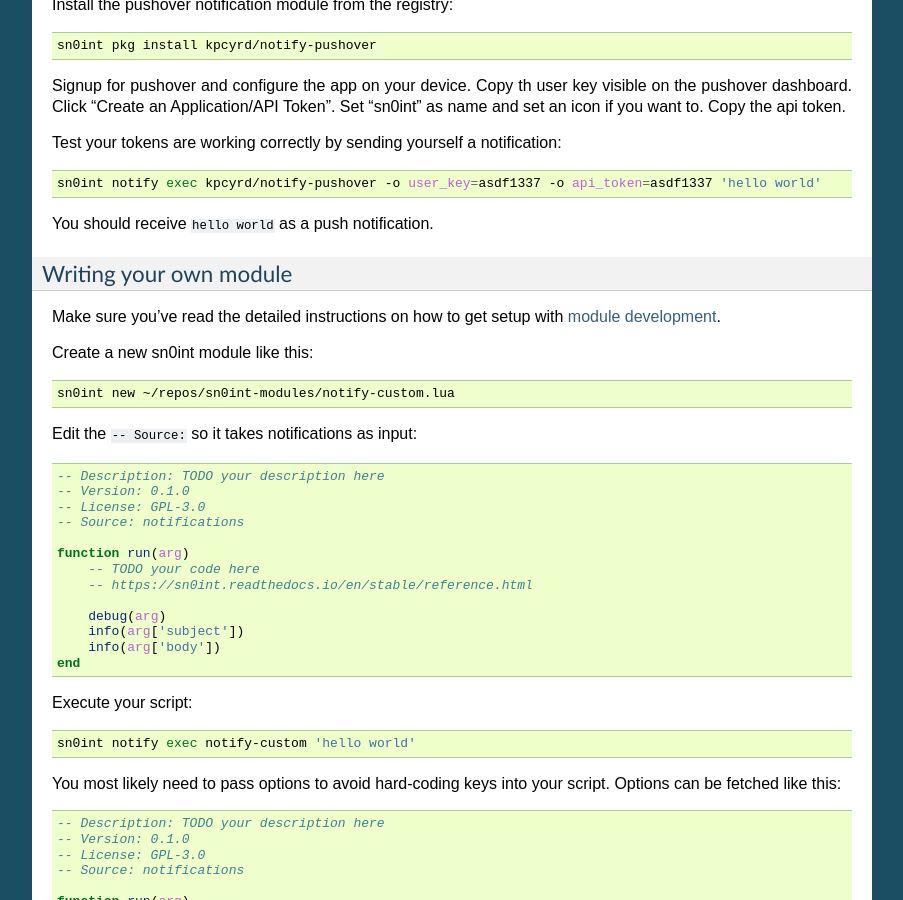
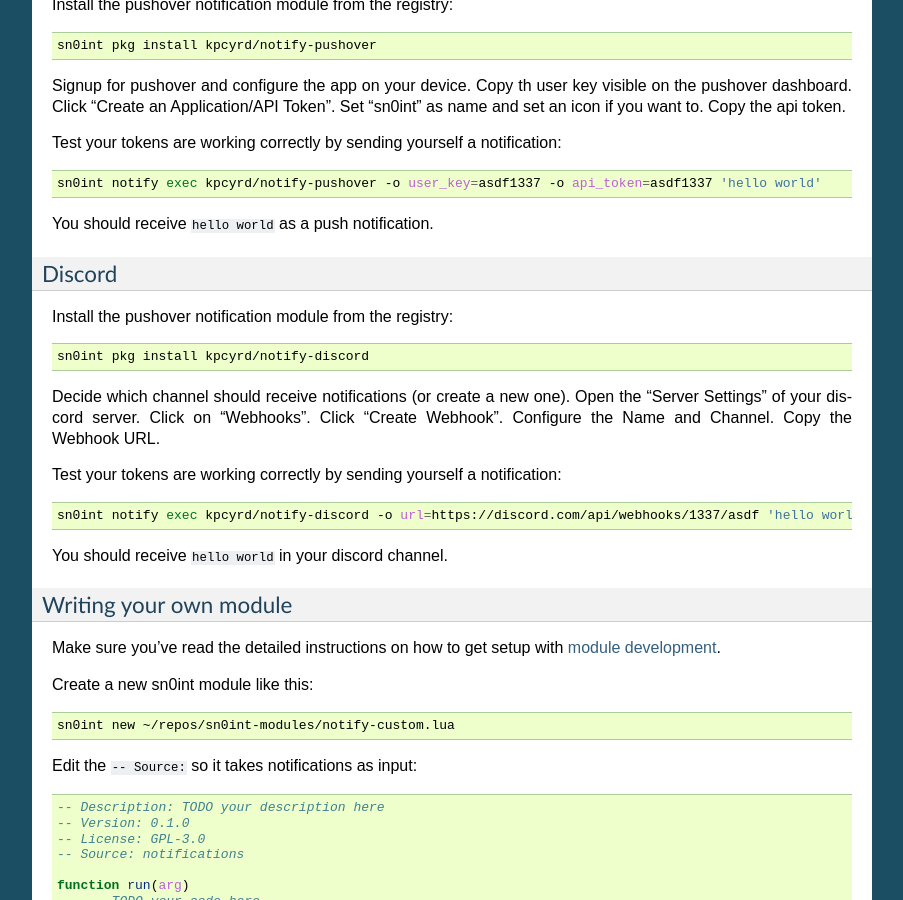
Before and after one commit to kpcyrd/sn0int, a Sphinx documentation site: the page built from docs/notifications.rst, in a window 1280 px wide and 900 px high, scrolled down 764 px. Shown: the whole window, without its empty margins (198-1101 px from the left). Built offline with Sphinx 7.4.7, drawn with Linux system fonts in a browser that asks for light colours.

Commit message:
Document discord notifications

```diff
--- a/docs/notifications.rst
+++ b/docs/notifications.rst
@@ -61,6 +61,28 @@
     sn0int notify exec kpcyrd/notify-pushover -o user_key=asdf1337 -o api_token=asdf1337 'hello world'
 
 You should receive ``hello world`` as a push notification.
+
+Discord
+~~~~~~~
+
+Install the pushover notification module from the registry:
+
+.. code-block:: bash
+
+    sn0int pkg install kpcyrd/notify-discord
+
+Decide which channel should receive notifications (or create a new one). Open
+the "Server Settings" of your discord server. Click on "Webhooks". Click
+"Create Webhook". Configure the Name and Channel. Copy the Webhook URL.
+
+
+Test your tokens are working correctly by sending yourself a notification:
+
+.. code-block:: bash
+
+    sn0int notify exec kpcyrd/notify-discord -o url=https://discord.com/api/webhooks/1337/asdf 'hello world'
+
+You should receive ``hello world`` in your discord channel.
 
 Writing your own module
 ~~~~~~~~~~~~~~~~~~~~~~~
```
Also changed, not shown: README.md (+1 -0 lines).
